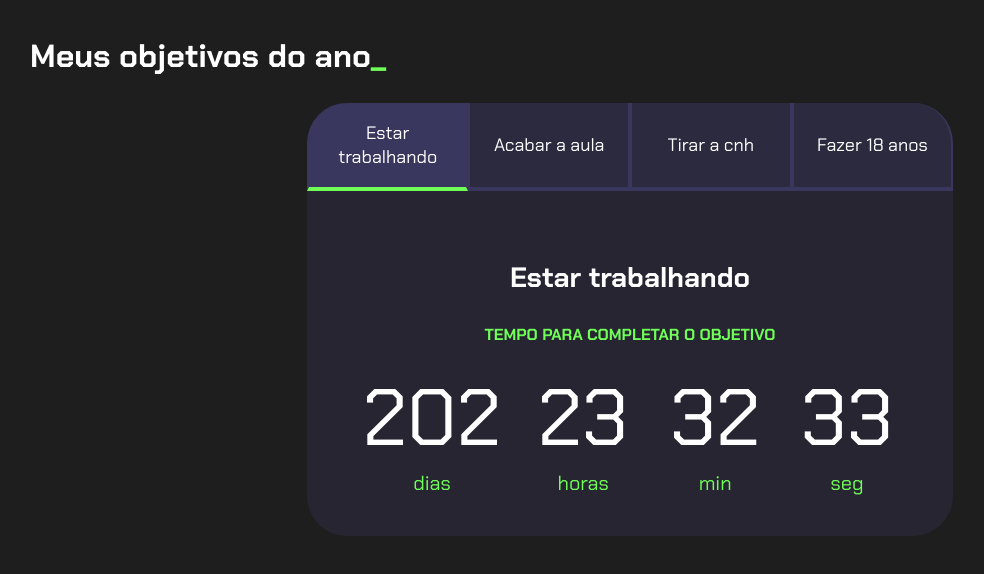
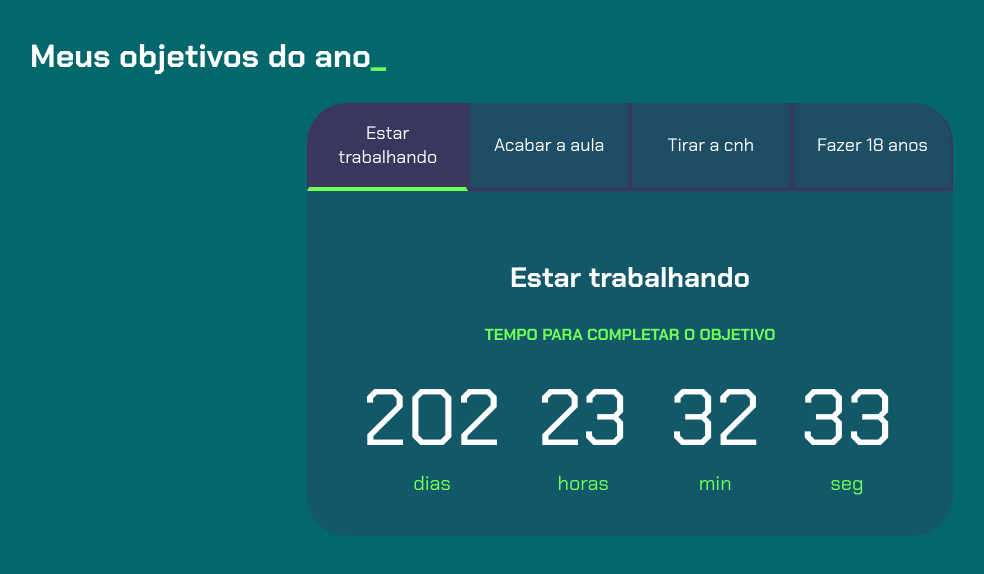
Before and after one commit to styveprestes/1tri--styec, a plain HTML site: page index.html in a window 1280 px wide. Shown: the whole page, without its empty margins (10-994 px from the left). Drawn offline with Linux system fonts and the light colour scheme.

Commit message:
Update style.css

```diff
--- a/style.css
+++ b/style.css
@@ -1,7 +1,7 @@
 @import url('https://fonts.googleapis.com/css2?family=Chakra+Petch:wght@400;700&display=swap');
 
 :root {
-    --cor-de-fundo: #1E1E1E;
+    --cor-de-fundo: #03676c;
     --verde: #6FFF57;
     --branco: #FFFFFF;
     --botao-ativo: #3A375E;
```
